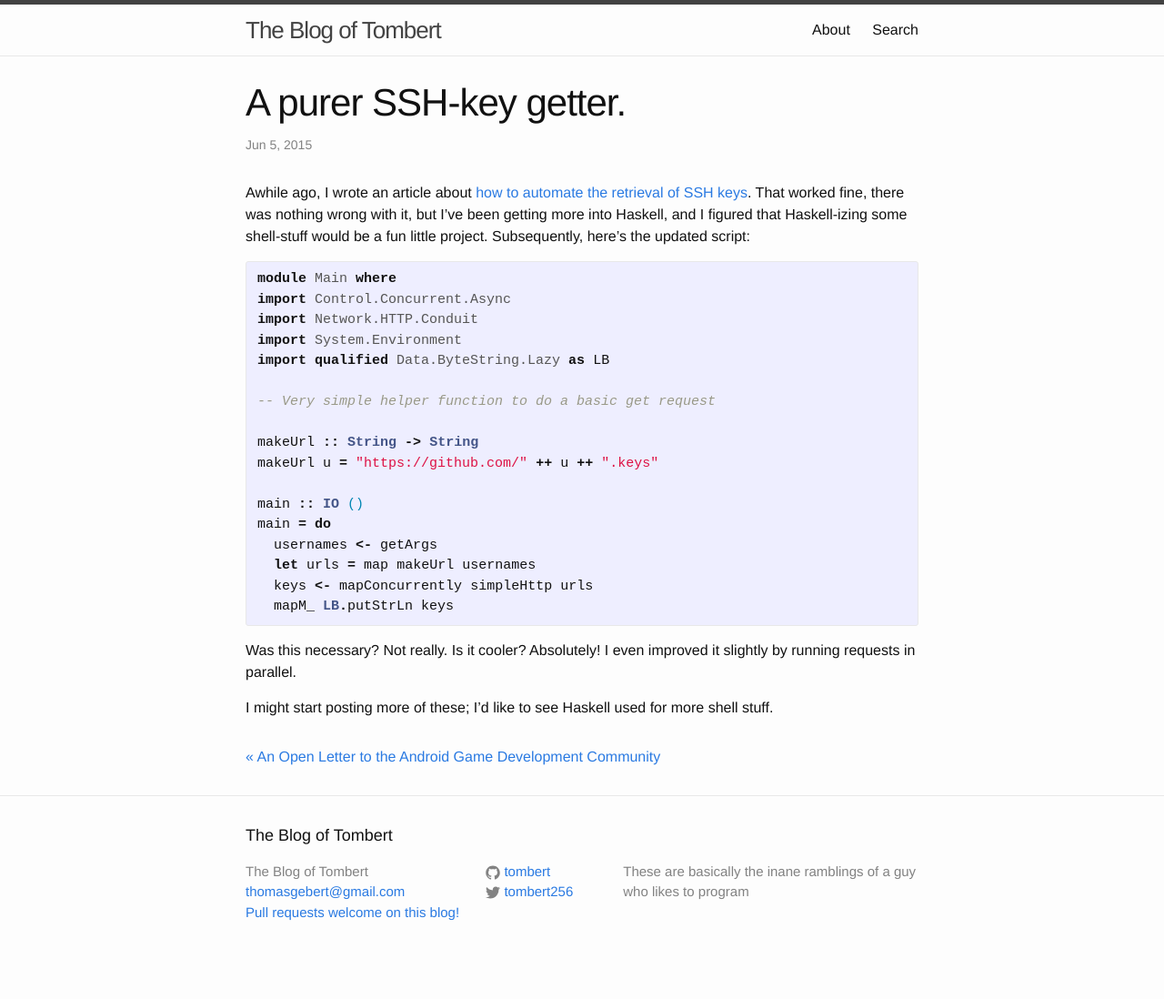
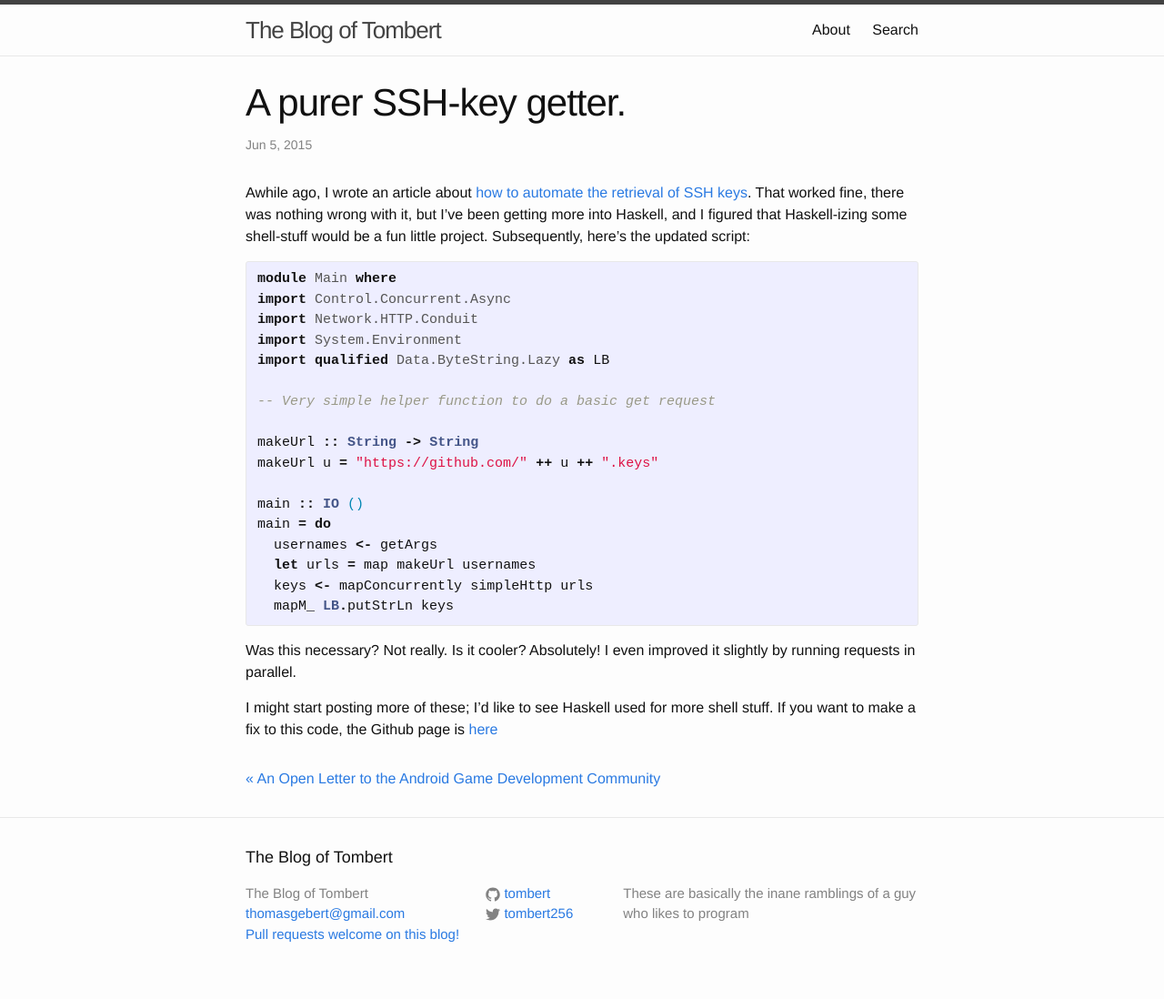
Before and after one commit to Tombert/tombert.github.io2, a Jekyll site: the page built from _posts/2015-06-5-updated-ssh-key.markdown, in a window 1280 px wide. Shown: the whole page at 91% size. Built offline with Jekyll 4.4.1, drawn with Linux system fonts in a browser that asks for light colours; nearby versions of some CDN libraries; comment, search, counter and statistics services are not loaded; before the commit the page ends 1074 px from its top, so only the background shows below that.

Commit message:
Add github page.

```diff
--- a/_posts/2015-06-5-updated-ssh-key.markdown
+++ b/_posts/2015-06-5-updated-ssh-key.markdown
@@ -30,4 +30,4 @@ main = do
 
 Was this necessary?  Not really.  Is it cooler?  Absolutely!  I even improved it slightly by running requests in parallel.
 
-I might start posting more of these; I'd like to see Haskell used for more shell stuff.
+I might start posting more of these; I'd like to see Haskell used for more shell stuff. If you want to make a fix to this code, the Github page is [here](https://github.com/tombert/fetchkeys)
```
